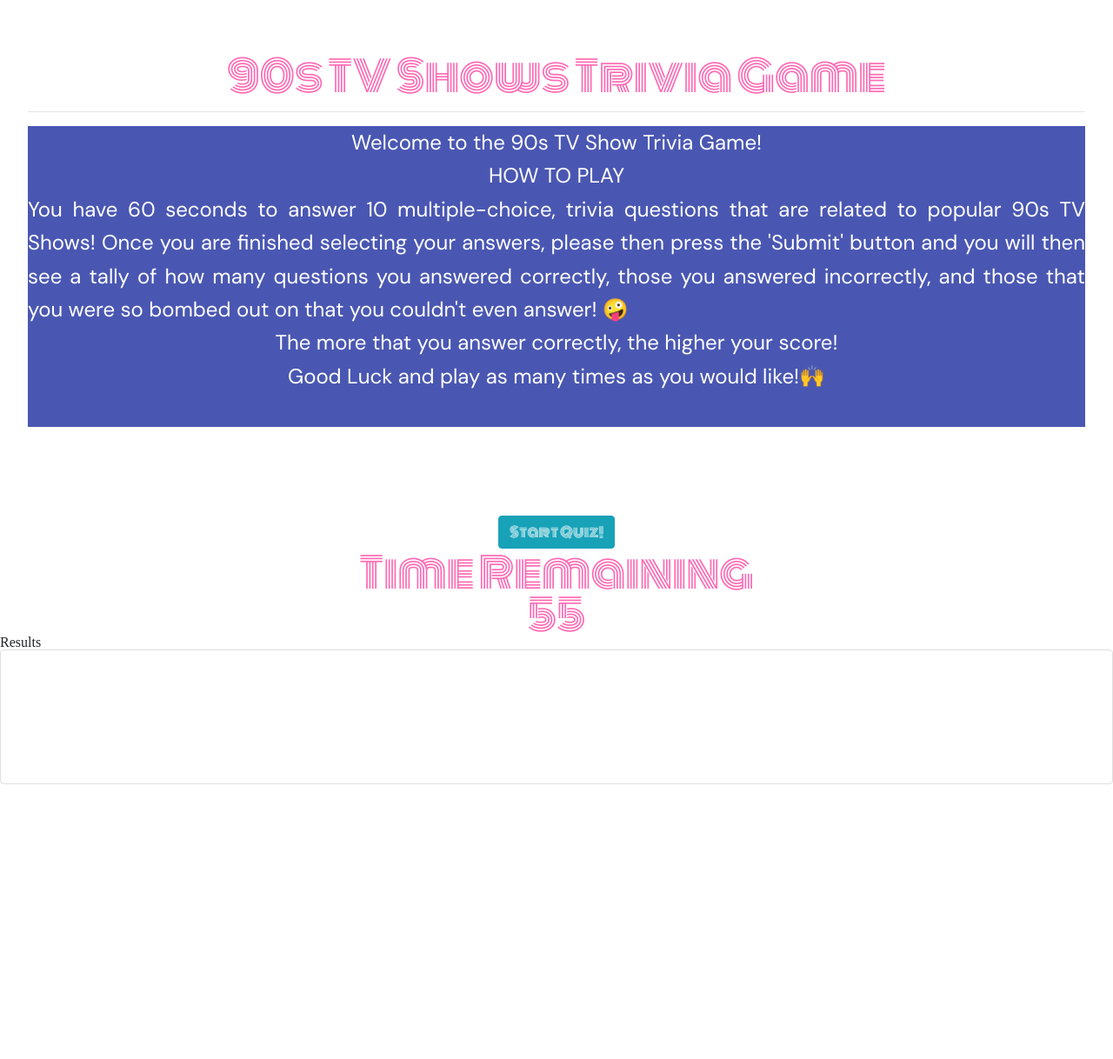
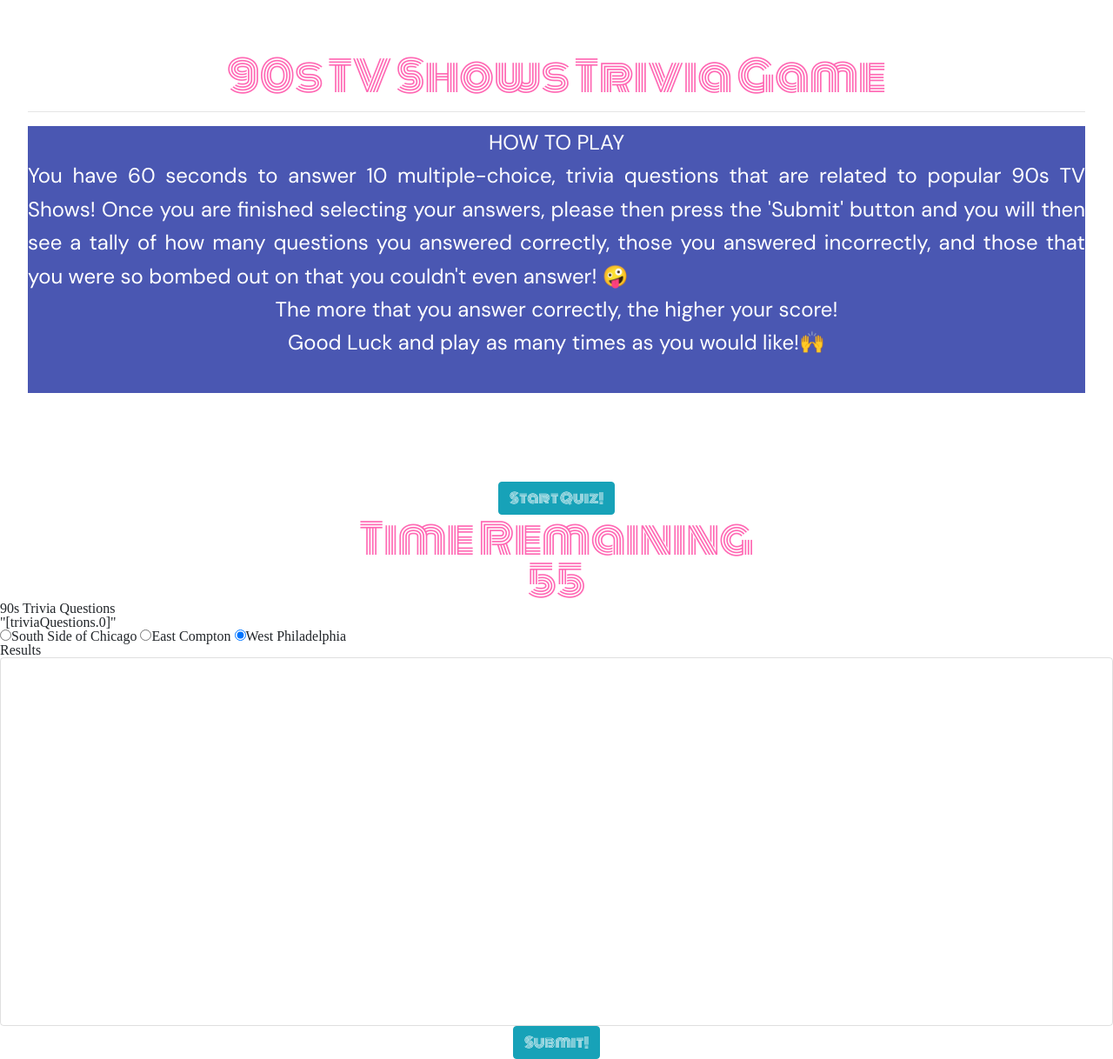
Before and after one commit to lilalekat/TriviaGame, a plain HTML site: page index.html in a window 1280 px wide. Shown: the whole page at 87% size. Before the commit the page ends 902 px from the top, so only its background shows below. Drawn offline with nearby package versions, Linux system fonts and the light colour scheme.

Commit message:
updating readme., style.css, app.js

```diff
--- a/assets/css/style.css
+++ b/assets/css/style.css
@@ -40,3 +40,7 @@ body, html {
     line-height: 1.6;
     width: 100%;
 }
+
+#submitQuizButton {
+    font-family: 'Monoton', cursive;
+}
--- a/assets/javascript/app.js
+++ b/assets/javascript/app.js
@@ -13,6 +13,41 @@ var triviaQuestions = [
         question: "What was the name of the main female lead in the TV show, Boy Meets World?",
         answerChoices: ["Topanga", "Winny", "Blossom"],
         correctAnswer: "Topanga"
+    },
+    {
+        question: "What was the quote that everyone seems to remember from Michelle Tanner in Full House?",
+        answerChoices: ["You got it, dude.", "Cut. It. Out", "How rude!"],
+        correctAnswer: "You got it, dude."
+    },
+    {
+        question: "What was the name of the name of the blonde love interest for Buffy in Buffy the Vampire Slayer?",
+        answerChoices: ["Angel", "Xander", "Spike"],
+        correctAnswer: "Spike"
+    },
+    {
+        question: "What was the candy that Kramer dropped over the side while watching a medical procedure in Seinfeld?",
+        answerChoices: ["Kit Kats", "Milk Duds", "Junior Mints"],
+        correctAnswer: "Junior Mints"
+    },
+    {
+        question: "What was the name of the school principle from Saved by the Bell?",
+        answerChoices: ["Mr. Belding", "Mr. Belvidere", "Mr. Burns"],
+        correctAnswer: "Mr. Belding"
+    },
+    {
+        question: "What was the name of Tim 'The Toolman' Taylor's handyman show from Home Improvement? ",
+        answerChoices: ["Tool Time", "Tool Rules", "Tool Tricks"],
+        correctAnswer: "Tool Time"
+    },
+    {
+        question: "What was the catchphrase that Steve Urkel was known for in the '90s sitcom, Family Matters?",
+        answerChoices: ["What does that mean?", "Did I do that?", "You know I can dig it!"],
+        correctAnswer: "Did I do that?"
+    },
+    {
+        question: "What is the name of the '90s sitcom that featured the 'Soup Nazi'?",
+        answerChoices: ["Full House", "Twin Peaks", "Seinfeld"],
+        correctAnswer: "Seinfeld"
     },
 ];
 //Declaration of Variables for Timer, If/Else, ForLoop
@@ -31,7 +66,13 @@ for (var i = 0; i < triviaQuestions.length; i++) {
     questionP.text(triviaQuestions[i].question)
     $("#quizQuestions").append(questionP)
     for (var j = 0; j < triviaQuestions[i].answerChoices.length; j++) {
-
-
-    }
+     $("#answerChoices").append(questionP)
 }
+$("#startQuizButton").on("click", function (){
+    $("#startQuizButton").replaceWith ();
+    console.log("quizStarted");
+}
+// $("#submitQuizButton").on("click", function (event) {
+    // event.preventDefault();
+// }
+)};
--- a/index.html
+++ b/index.html
@@ -1,12 +1,14 @@
 <!DOCTYPE html>
 <html lang="en">
+
 <head>
     <meta charset="UTF-8">
     <meta name="viewport" content="width=device-width, initial-scale=1.0">
     <meta http-equiv="X-UA-Compatible" content="ie=edge">
     <title>90s Trivia Game</title>
     <!--CSS Bootstrap Reference Link-->
-    <link rel="stylesheet" href="https://maxcdn.bootstrapcdn.com/bootstrap/4.0.0/css/bootstrap.min.css" integrity="sha384-Gn5384xqQ1aoWXA+058RXPxPg6fy4IWvTNh0E263XmFcJlSAwiGgFAW/dAiS6JXm" crossorigin="anonymous">
+    <link rel="stylesheet" href="https://maxcdn.bootstrapcdn.com/bootstrap/4.0.0/css/bootstrap.min.css"
+        integrity="sha384-Gn5384xqQ1aoWXA+058RXPxPg6fy4IWvTNh0E263XmFcJlSAwiGgFAW/dAiS6JXm" crossorigin="anonymous">
     <!--Reset.CSS and Style.CSS Stylesheet References-->
     <link rel="stylesheet" type="text/css" href="assets/css/reset.css">
     <link rel="stylesheet" type="text/css" href="assets/css/style.css">
@@ -21,15 +23,18 @@
     <div class="quizHeadline">
         <div style="background:transparent !important" class=jumbotron jumbotron-fluid>
             <h1 class="text-center">
-        <strong>90s  TV Shows  Trivia  Game</strong>
+                <strong>90s TV Shows Trivia Game</strong>
             </h1>
             <hr>
 
             <div>
-        <div id="howToPlay" class ="text-justify">
-        <p class="text-center">Welcome to the 90s TV Show Trivia Game!</p>
+                <div id="howToPlay" class="text-justify">
                     <p class="text-center"><strong>HOW TO PLAY</strong></p>
-        <p>You have 60 seconds to answer 10 multiple-choice, trivia questions that are related to popular 90s TV Shows! Once you are finished selecting your answers, please then press the 'Submit' button and you will then see a tally of how many questions you answered correctly, those you answered incorrectly, and those that you were so bombed out on that you couldn't even answer! 🤪</p>
+                    <p>You have 60 seconds to answer 10 multiple-choice, trivia questions that are related to popular
+                        90s TV Shows! Once you are finished selecting your answers, please then press the 'Submit'
+                        button and you will then see a tally of how many questions you answered correctly, those you
+                        answered incorrectly, and those that you were so bombed out on that you couldn't even answer! 🤪
+                    </p>
                     <p class="text-center">The more that you answer correctly, the higher your score!</p>
                     <p class="text-center">Good Luck and play as many times as you would like!🙌</p><br>
                 </div>
@@ -41,39 +46,44 @@
         </div>
 
         <div id="countDown">
-        <h3>Time Remaining</h3><span id ="timer"></span>
+            <h3>Time Remaining</h3><span id="timer"></span>
         </div>
     </div>
-
-    <div class= "hidden" id ="quizResults">
+<!-- begin new code -->
+    <div class="quizQuestions">
+        <h2>90s Trivia Questions</h2>
+        <p>"[triviaQuestions.0]"</p>
+        <form>
+            <label class="radio-inline">
+                <input type="radio" name="optradio" checked>South Side of Chicago</label>
+            <label class="radio-inline">
+                <input type="radio" name="optradio" checked>East Compton</label>
+            <label class="radio-inline">
+                <input type="radio" name="optradio" checked>West Philadelphia</label>
+        </form>
+    </div>
+<!-- end new code -->
+    <div class="hidden" id="quizResults">
         <h2>Results</h2>
-        <p id ="correctAnswers"></p>
-        <p id ="incorrectAnswers"></p>
-        <p id ="unAnswered"></p>
+        <p id="correctAnswers"></p>
+        <p id="incorrectAnswers"></p>
+        <p id="unAnswered"></p>
     </div>
 
     <div id="quizQuestions" style="background:transparent !important" class="card">
         <h2>Questions</h2>
-        <!--<ul>
-            <li>Where was the Will Smith’s character “born and raised” in The Fresh Prince of Bel-Air?</li>
-            <li>What was the name of the pet monkey that Ross had during the early part of the Friends series?</li>
-            <li>What was the name of the main female lead in the TV show, Boy Meets World?</li>
-            <li>What was the quote that everyone seems to remember from Michelle Tanner in Full House?</li>
-            <li>What was the name of the name of the blonde love interest for Buffy in Buffy the Vampire Slayer?</li>
-            <li>What was the candy that Kramer dropped over the side while watching a medical procedure in Seinfeld?</li>
-            <li>What was the name of the school principle from Saved by the Bell?</li>
-            <li>What was the name of Tim "The Toolman" Taylor's handyman show from Home Improvement? </li>
-            <li>What was the catchphrase that Steve Urkel was known for in the '90s sitcom, Family Matters?</li>
-            <li>What is the name of the '90s sitcom that featured the "Soup Nazi"?</li>
-        </ul>-->
+
     </div>
     </div>
     </div>
+    <div id="submitQuizButton" class="text-center">
+        <button type="button" class="btn btn-info">Submit!</button>
+    </div>
     <!--JQuery Refernece Link-->
     <script src="https://code.jquery.com/jquery-3.4.1.js"
-     integrity="sha256-WpOohJOqMqqyKL9FccASB9O0KwACQJpFTUBLTYOVvVU="
-     crossorigin="anonymous"></script>
+        integrity="sha256-WpOohJOqMqqyKL9FccASB9O0KwACQJpFTUBLTYOVvVU=" crossorigin="anonymous"></script>
     <!-- Javascript Reference Tag -->
-    <script src="/assets/javascript/app.js"></script>
+    <script src="assets/javascript/app.js"></script>
 </body>
+
 </html>
```
Lines whose indentation alone changed are shown as unchanged.
